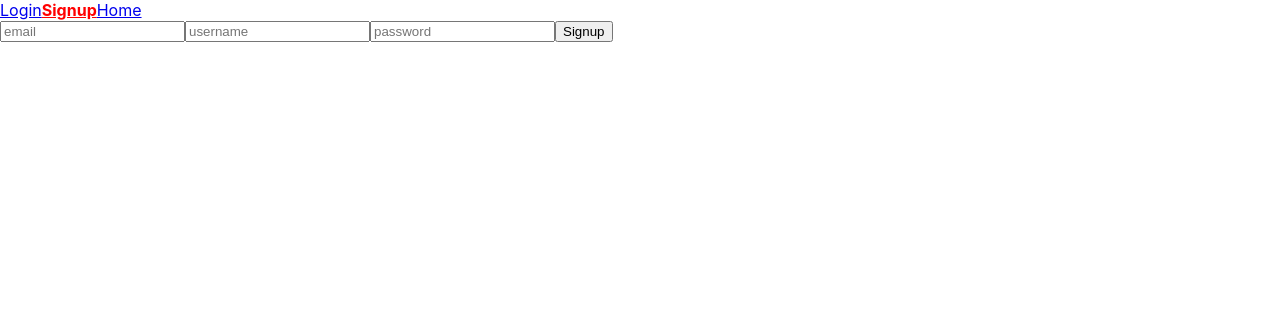
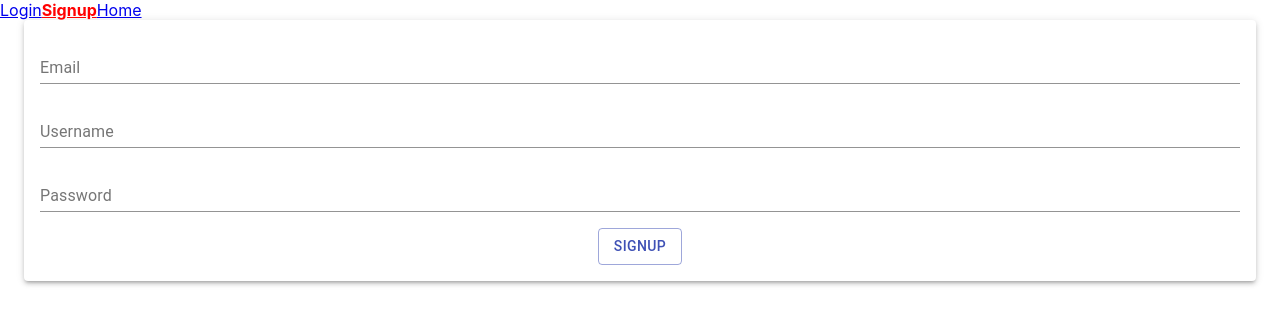
Before and after one commit to Fomiller/Gym-Bro, a React (Create React App) app in the folder client/: page /signup in a window 1280 px wide. Shown: the top 324 px of the page. Built offline with nearby package versions, Linux system fonts and the light colour scheme.

Commit message:
added material ui

```diff
--- a/client/src/components/signup/index.js
+++ b/client/src/components/signup/index.js
@@ -2,12 +2,31 @@ import React, { useRef } from 'react';
 import { createUser } from '../../utils/API';
 import { useGlobalContext } from '../../utils/globalContext';
 import { Redirect } from 'react-router-dom';
+// Material-ui imports
+import { makeStyles } from '@material-ui/core/styles';
+import Container from '@material-ui/core/Container';
+import Paper from '@material-ui/core/paper';
+import Grid from '@material-ui/core/Grid';
+import TextField from '@material-ui/core/TextField';
+import Button from '@material-ui/core/Button';
+
+const useStyles = makeStyles((theme) => ({
+  root: {
+    flexGrow: 1,
+  },
+  paper: {
+    padding: theme.spacing(2),
+    textAlign: 'center',
+    color: theme.palette.text.secondary,
+  },
+}));
 
 export default function SignupForm() {
   const [state, dispatch] = useGlobalContext();
   const emailRef = useRef(null);
   const usernameRef = useRef(null);
   const passwordRef = useRef(null);
+  const classes = useStyles();
 
   // create new user on submit
   const handleSubmit = async (e) => {
@@ -27,34 +46,71 @@ export default function SignupForm() {
       console.log("USER IS UNDEFINED")
     }
     // change global state
-    dispatch({ type: "SET_USER", payload: newUser })
+    dispatch({ type: "SET_USER", payload: newUser });
+    dispatch({ type: "LOGIN", payload: true });
   };
 
   // Redirect to homepage if user exists
-  if (state.user) {
+  if (state.loggedIn) {
     return <Redirect to='/home'/>
   }
   // Render Signup form if user === null
   else {
     return (
-      <div>
+      // <div>
+      //   <form>
+      //     <input
+      //     ref={emailRef}
+      //     placeholder="email"
+      //     />
+      //     <input
+      //     ref={usernameRef}
+      //     placeholder="username"
+      //     />
+      //     <input
+      //     ref={passwordRef}
+      //     placeholder="password"
+      //     type='password'
+      //     />
+      //     <button onClick={handleSubmit}>Signup</button>
+      //   </form>
+      // </div>
+      <Container>
+        <Paper className={classes.paper} elevation={3}>
         <form>
-          <input
-          ref={emailRef}
-          placeholder="email"
-          />
-          <input
-          ref={usernameRef}
-          placeholder="username"
-          />
-          <input
-          ref={passwordRef}
-          placeholder="password"
-          type='password'
-          />
-          <button onClick={handleSubmit}>Signup</button>
+        <Grid container justify='center' spacing={2}>
+          <Grid item xs={12}>
+            <TextField
+            inputRef={emailRef}
+            id="standard-basic"
+            label="Email"
+            fullWidth={true}
+            />
+            </Grid>
+          <Grid item xs={12}>
+            <TextField
+            inputRef={usernameRef}
+            id="standard-basic"
+            label="Username"
+            fullWidth={true}
+            />
+          </Grid>
+          <Grid item xs={12}>
+            <TextField
+            inputRef={passwordRef}
+            id="standard-basic"
+            label="Password"
+            fullWidth={true}
+            type='password'
+            />
+          </Grid>
+          <Grid item>
+            <Button color='primary' variant='outlined' onClick={handleSubmit}>Signup</Button>
+          </Grid>
+        </Grid>
         </form>
-      </div>
+      </Paper>
+    </Container>
     );
   };
 };
```
